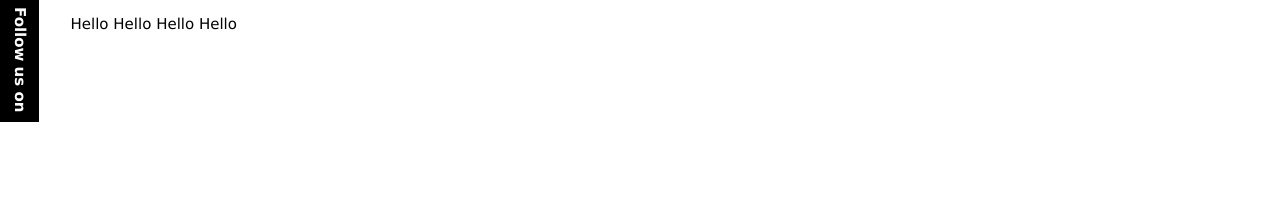
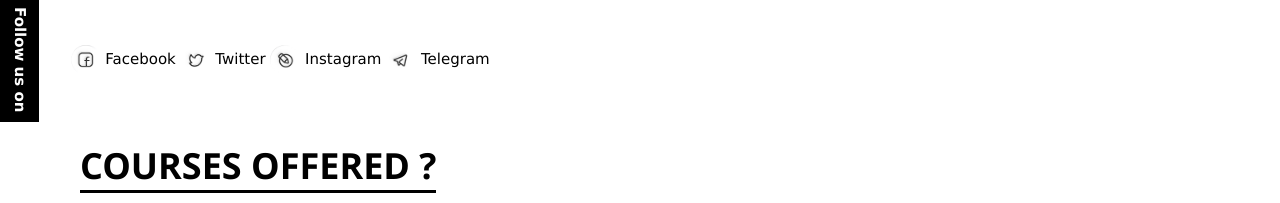
Before and after one commit to benilraj/white-memorial-nursing, a plain HTML site: page home.html in a window 1280 px wide. Shown: the part 836-1039 px from the top of the page. Before the commit the page ends 965 px from the top, so only its background shows below. Drawn offline with nearby package versions, Linux system fonts and the light colour scheme.

Commit message:
add social, courses section

```diff
--- a/home.html
+++ b/home.html
@@ -39,10 +39,15 @@
                 background-position: right bottom;
                 background-size: 900px;
             }
+
+            .section-padding {
+                padding-left: 80px;
+            }
         </style>
     </head>
     <body>
         <div class="w3-content" style="max-width: 100%">
+            <!-- Navigation -->
             <header
                 class="w3-container w3-padding-48 w3-cell-row"
                 style="background-color: #122d34; color: white"
@@ -74,8 +79,8 @@
                     </div>
                 </div>
             </header>
-
-            <header id="main" class="w3-container" style="padding-left: 80px">
+            <!-- Main -->
+            <header id="main" class="w3-container section-padding ">
                 <div class="w3-container w3-padding-48">
                     <h1 class="w3-jumbo"><b>WHITE MEMORIAL</b></h1>
                     <h2 class="w3-xxxlarge"><b>COLLEGE OF NURSING</b></h2>
@@ -104,18 +109,52 @@
                     </p>
                 </div>
             </header>
+            <!-- Social Media  -->
             <div class="w3-row-cell" >
                 <div class="w3-cell w3-container" style="padding-left:0px">
                     <b  class="w3-tag" style="text-orientation:sideways; writing-mode:vertical-rl; padding-top: 10px; padding-bottom: 10px;"> Follow us on </b>
                 </div>
                 <div class="w3-cell w3-container">
-                    <div class="w3-padding-16">
-                        <span>Hello</span>
-                        <span>Hello</span>
-                        <span>Hello</span>
-                        <span>Hello</span>
+                    <div class="w3-padding-48">
+                        <span>
+                            <img
+                            src="./images/home/fb.png"
+                            width="30px" height="30px"
+                            alt="Facebook"
+                            />
+                            Facebook
+                        </span>
+                        <span>
+                            <img
+                            src="./images/home/twitter.png"
+                            width="30px" height="30px"
+                            alt="Twitter"
+                            />
+                            Twitter
+                        </span>
+                        <span>
+                            <img
+                            src="./images/home/instagram.png"
+                            width="30px" height="30px"
+                            alt="Twitter"
+                            />
+                            Instagram
+                        </span>
+                        <span>
+                            <img
+                            src="./images/home/telegram.png"
+                            width="30px" height="30px"
+                            alt="Telegram"
+                            />
+                            Telegram
+                        </span>
                     </div>
                 </div>
+            </div>
+
+            <!-- Courses Offered -->
+            <div class="w3-container section-padding">
+                <h1 class="w3-xxlarge"><b style="border-bottom:3px solid black">COURSES OFFERED ?</b></h1>
             </div>
         </div>
     </body>
```
Also changed, not shown: images/home/fb.png (renamed from images/home/Layer 3 copy 2.png), images/home/instagram.png (renamed from images/home/Layer 2 copy.png), images/home/telegram.png (renamed from images/home/Layer 5 copy.png), images/home/twitter.png (renamed from images/home/Layer 4 copy.png).
